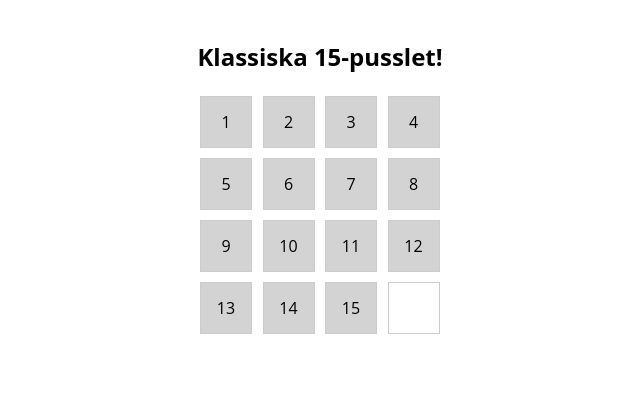
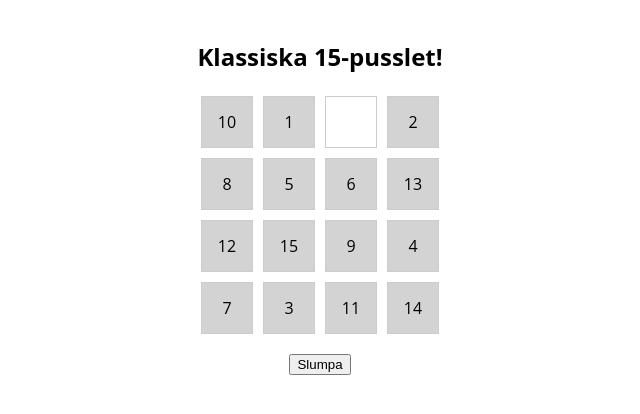
Before and after one commit to emmamariagaby/femtonpusslet, a React (Create React App) app: page / in a window 1280 px wide. Shown: the top 414 px of the page, without its empty margins (320-960 px from the left). Built offline with nearby package versions, Linux system fonts and the light colour scheme.

Commit message:
Utvecklat komponent Puzzle och Shuffle med logik för att slumpa om ordning av brickor med nummer och adderat kommentarer

```diff
--- a/src/components/Puzzle/Puzzle.tsx
+++ b/src/components/Puzzle/Puzzle.tsx
@@ -1,6 +1,15 @@
-import React, { useState } from 'react';
+import React, { useState, useEffect } from 'react';
 import styled from 'styled-components';
 import Tile from './Tile';
+import Shuffle, { generateNumbersGrid, shuffleText } from './Shuffle';
+
+const StyledPuzzle = styled.div`
+  display: flex;
+  flex-direction: column;
+  align-items: center;
+  gap: 20px;
+  margin: 0 auto;
+`;
 
 const StyledGrid = styled.div`
   display: grid;
@@ -9,14 +18,6 @@ const StyledGrid = styled.div`
   max-width: 240px;
   margin: 0 auto;
 `;
-
-// funktion som genererar en array med nummer för varje bricka i pusslet
-// returnerar siffror från 1 till 15 och 0 som representerar den tomma rutan
-const generateNumbersGrid = (): number[] => {
-    const numbers = Array.from({ length: 15 }, (_, i) => i + 1);
-    numbers.push(0);
-    return numbers;
-};
 
 const Puzzle: React.FC = () => {
     // useState-hook för att skapa ett tillstånd som hanterar gridet för pusslet
@@ -53,7 +54,13 @@ const Puzzle: React.FC = () => {
         }
     };
 
+    // funktion för att blanda bricka med nummer
+    const shuffleNumbers = () => {
+        setGrid(generateNumbersGrid());
+    };
+
     return (
+        <StyledPuzzle>
         <StyledGrid>
             {/* Itererar över varje element i grid-arrayen */}
             {grid.map((number, index) => (
@@ -65,6 +72,8 @@ const Puzzle: React.FC = () => {
                 />
             ))}
         </StyledGrid>
+    <Shuffle onClick={shuffleNumbers} text={shuffleText} />
+        </StyledPuzzle>
     );
 };
 
--- /dev/null
+++ b/src/components/Puzzle/Shuffle.tsx
@@ -0,0 +1,27 @@
+import React from 'react';
+
+// funktion som genererar en array med nummer för varje bricka i pusslet
+// returnerar blandade siffror från 1 till 15 och 0 som representerar den tomma rutan
+export const generateNumbersGrid = (): number[] => {
+    const numbers = Array.from({ length: 15 }, (_, i) => i + 1);
+    numbers.push(0);
+    numbers.sort(() => Math.random() - 0.5);
+    return numbers;
+};
+
+export const shuffleText = "Slumpa";
+
+// props som blanda tar emot
+type ShuffleProps = {
+    onClick: () => void;
+    text: string;
+}
+
+// komponenten blanda tar emot props och renderar en knapp för att blanda brickor med nummer
+const Shuffle: React.FC<ShuffleProps> = ({ onClick, text }) => {
+    return (
+        <button onClick={onClick}>{text}</button>
+    );
+};
+
+export default Shuffle;
```
